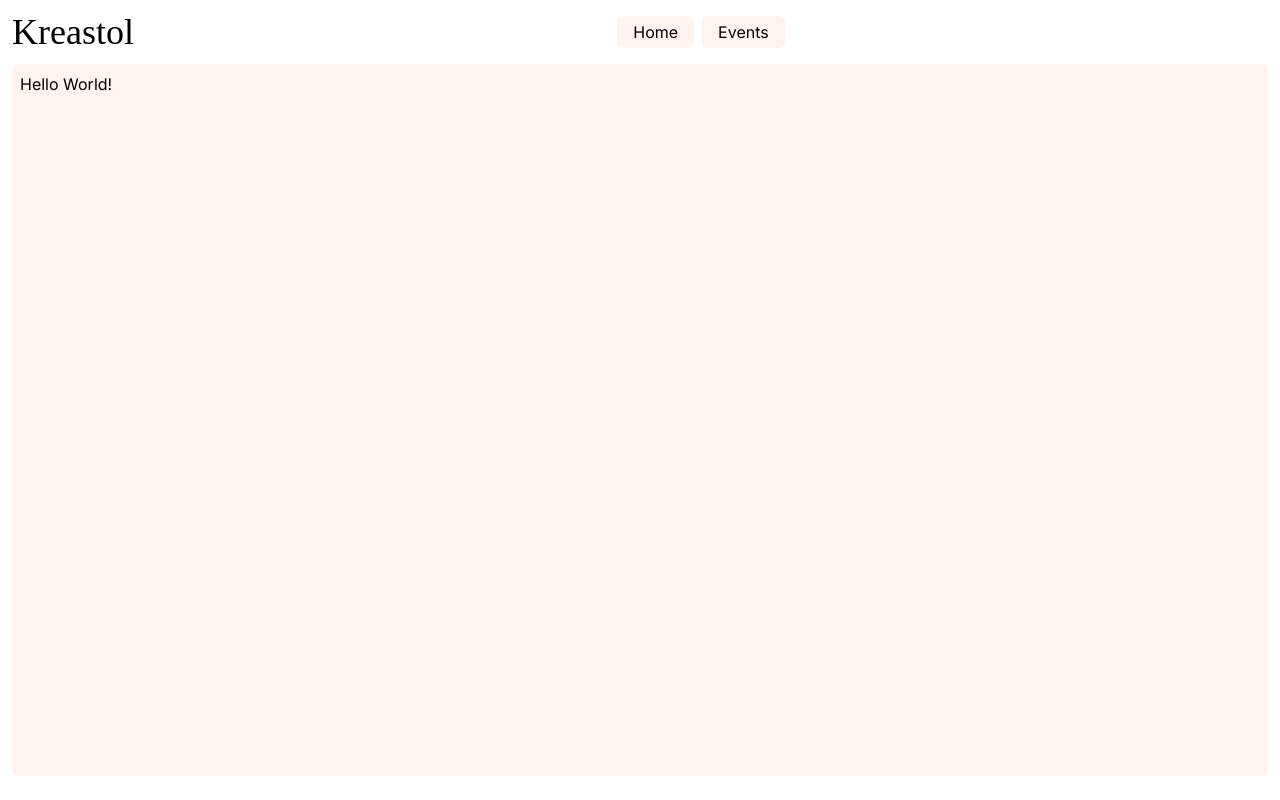
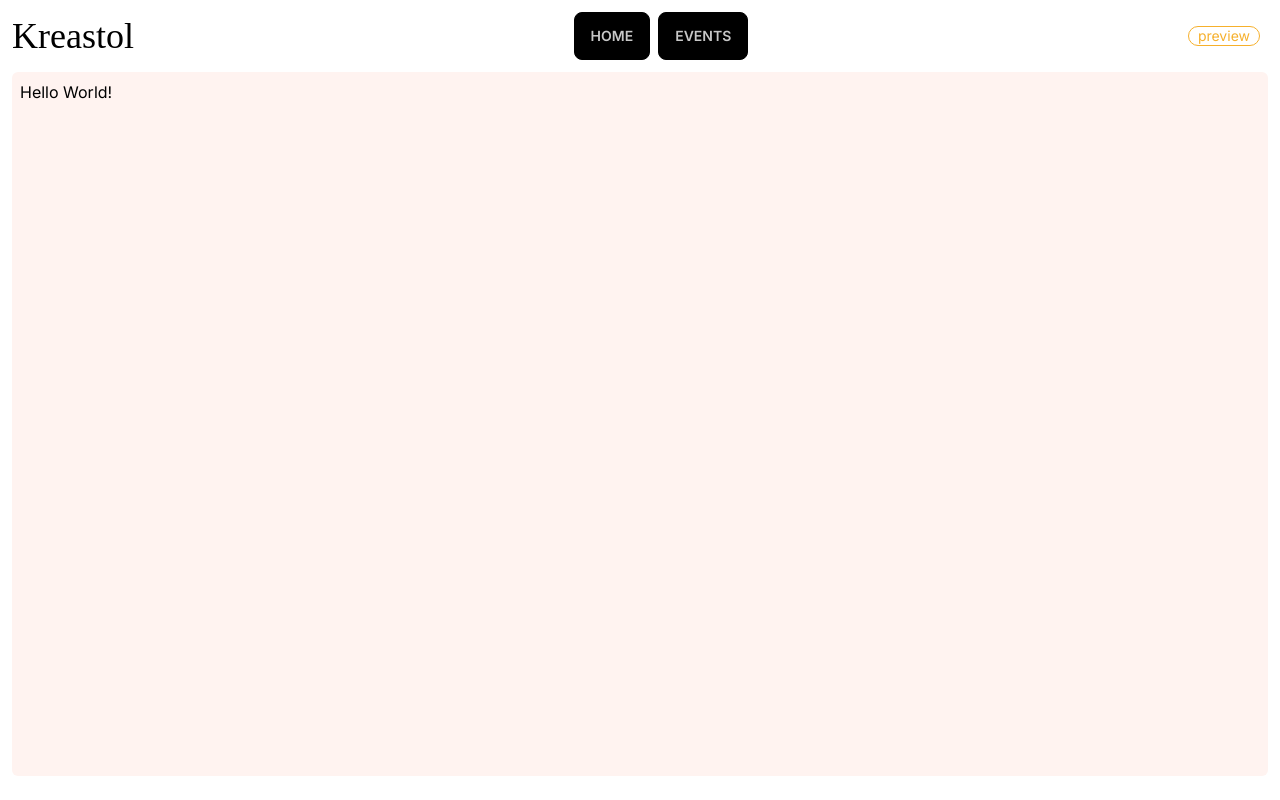
Before and after one commit to kreastol-club/kreastol-next, a Next.js app: page / in a window 1280 px wide. Built offline with nearby package versions, Linux system fonts and the light colour scheme; a web font is replaced by a local one.

Commit message:
added daisy

```diff
--- a/app/events/page.tsx
+++ b/app/events/page.tsx
@@ -13,7 +13,7 @@ export default async function Events() {
         <>
             <div>
                 <h2>Events Page</h2>
-                <table>
+                <table className="table">
                     <thead>
                         <tr>
                             <th>Day</th>
--- a/app/globals.css
+++ b/app/globals.css
@@ -31,16 +31,6 @@ body {
     background: var(--card-bg);
 }
 
-.btn {
-    @apply rounded-md;
-    background: var(--card-bg);
-}
-
-.btn:hover {
-    background: var(--primary);
-    color: rgb(var(--background-rgb));
-}
-
 .unique_header {
     font-family: 'Nabla', cursive;
 }
--- a/components/Nav.tsx
+++ b/components/Nav.tsx
@@ -4,12 +4,13 @@ import React from 'react'
 const Nav = () => {
   return (
     <>
-      <div className="w-full flex flex-row">
+      <div className="w-full flex flex-row items-center">
         <h2 className='unique_header text-4xl flex'>Kreastol</h2>
         <div className='w-full flex flex-1 justify-center items-center'>
           <Link key={'home'} className="px-4 py-1 mx-1 btn" href={'/'}>Home</Link>
           <Link key={'events'} className="px-4 py-1 mx-1 btn" href={'/events'}>Events</Link>
         </div>
+        <span className="badge badge-primary badge-outline align-middle mr-2">preview</span>
       </div>
     </>
   )
--- a/tailwind.config.ts
+++ b/tailwind.config.ts
@@ -15,6 +15,16 @@ const config: Config = {
       },
     },
   },
-  plugins: [],
+  plugins: [require("@tailwindcss/typography"), require("daisyui")],
+
+  daisyui: {
+    themes: [
+      {
+        mytheme: {
+          "primary": "#f6ae2d",
+        },
+      },
+    ],
+  },
 }
 export default config
```
Also changed, not shown: package.json (+8 -6 lines), 1 other file (tests, documents, lock files or other folders).
